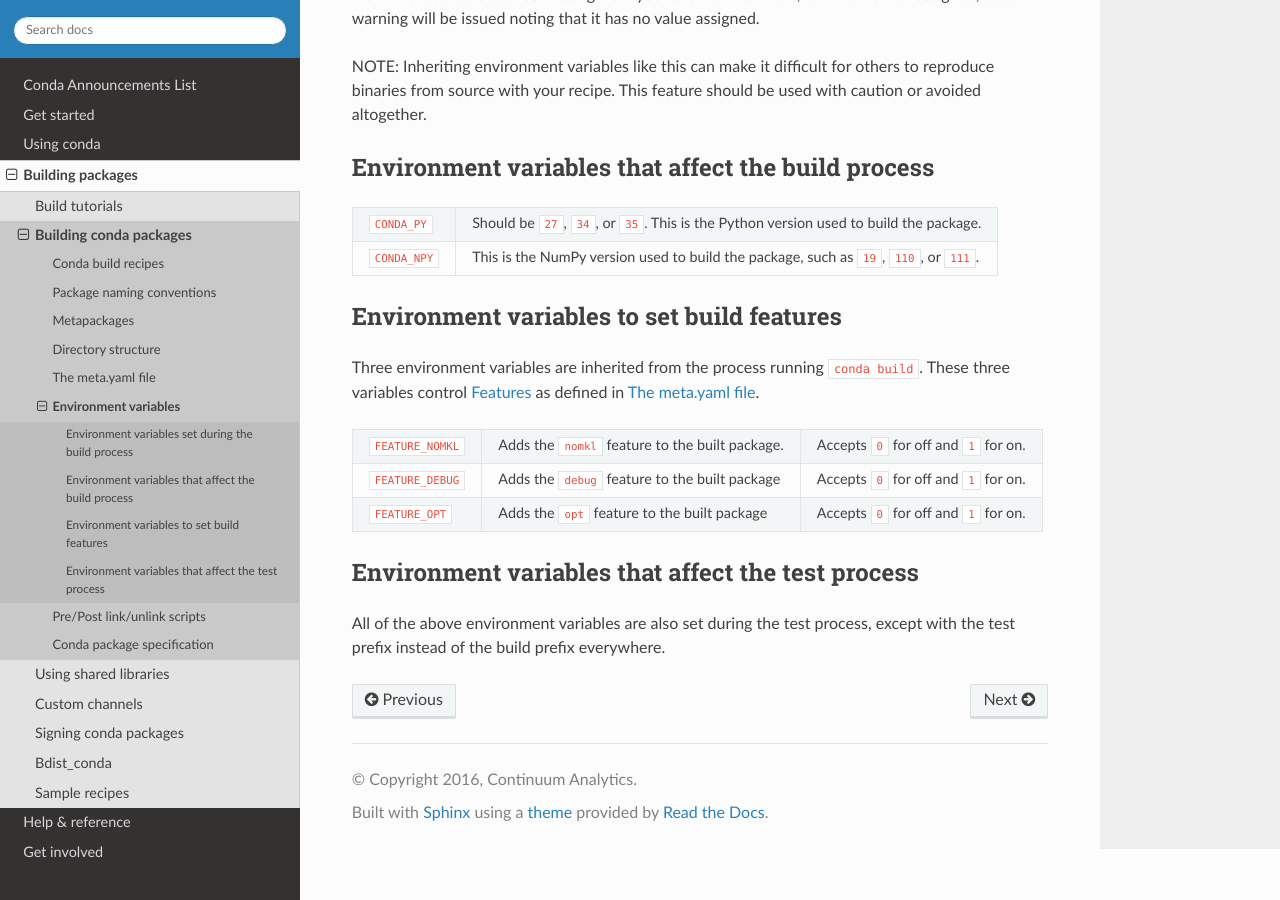
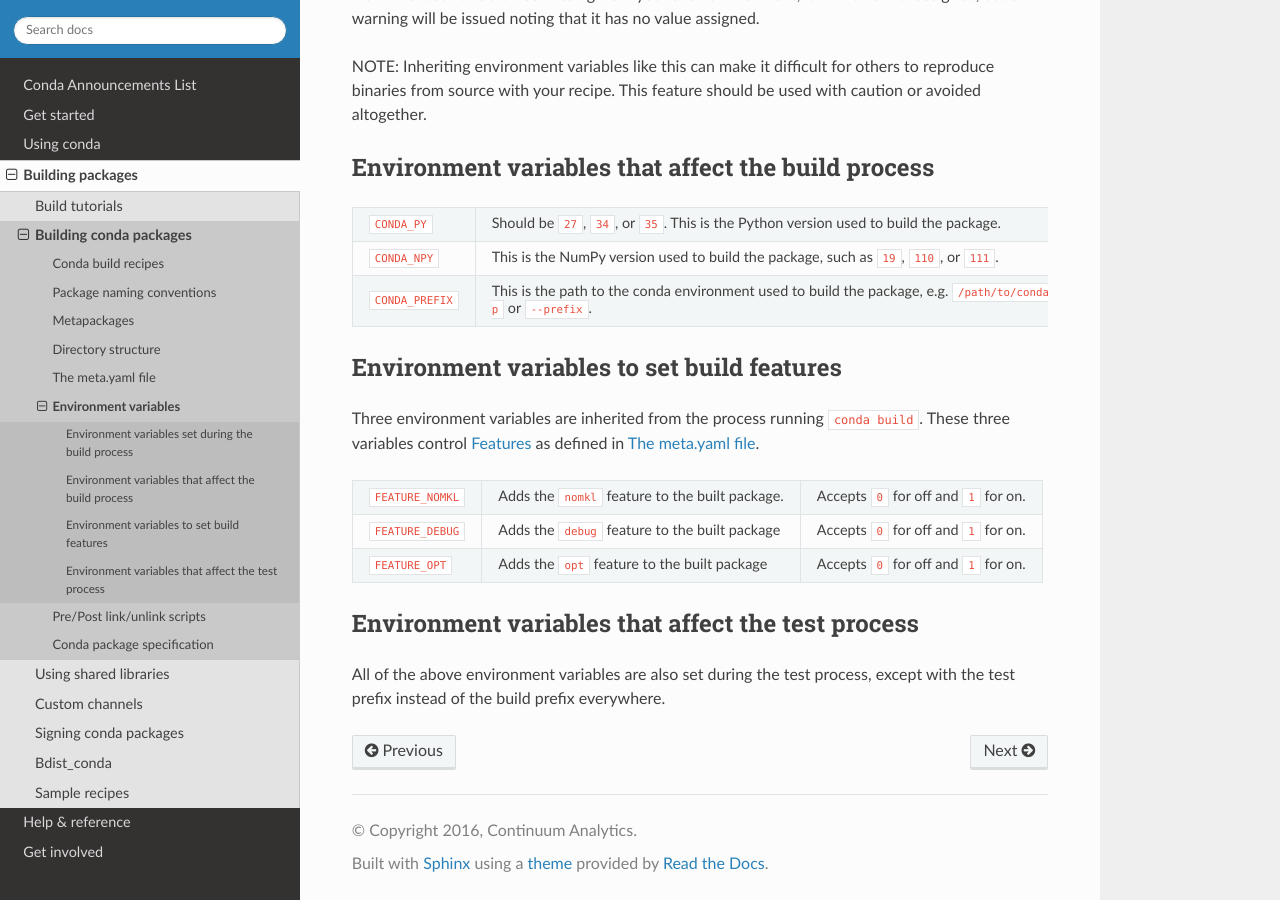
Before and after one commit to conda/conda-docs, a Sphinx documentation site: the page built from docs/source/building/environment-vars.rst, in a window 1280 px wide and 900 px high, scrolled down 3061 px. Built offline with Sphinx 7.4.7 and the Read the Docs theme 2.0.0, drawn with Linux system fonts in a browser that asks for light colours.

Commit message:
Document the CONDA_PREFIX environment variable

```diff
--- a/docs/source/building/environment-vars.rst
+++ b/docs/source/building/environment-vars.rst
@@ -221,6 +221,11 @@ Environment variables that affect the build process
    * - ``CONDA_NPY``
      - This is the NumPy version used to build the package, such as ``19``,
        ``110``, or ``111``.
+   * - ``CONDA_PREFIX``
+     - This is the path to the conda environment used to build the package,
+       e.g. ``/path/to/conda/env``. Useful to pass as the environment prefix
+       parameter to various conda tools, usually labeled
+       ``-p`` or ``--prefix``.
 
 .. _build-features:
 
```
